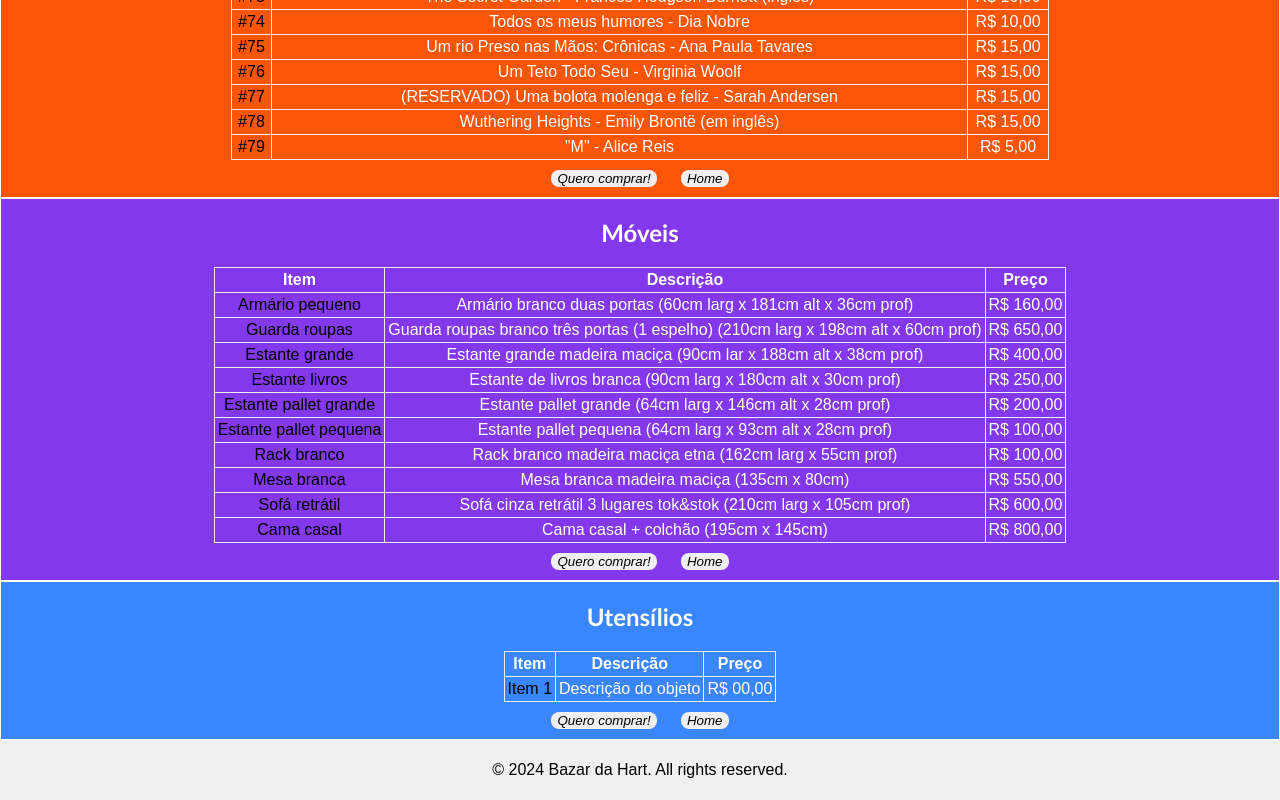
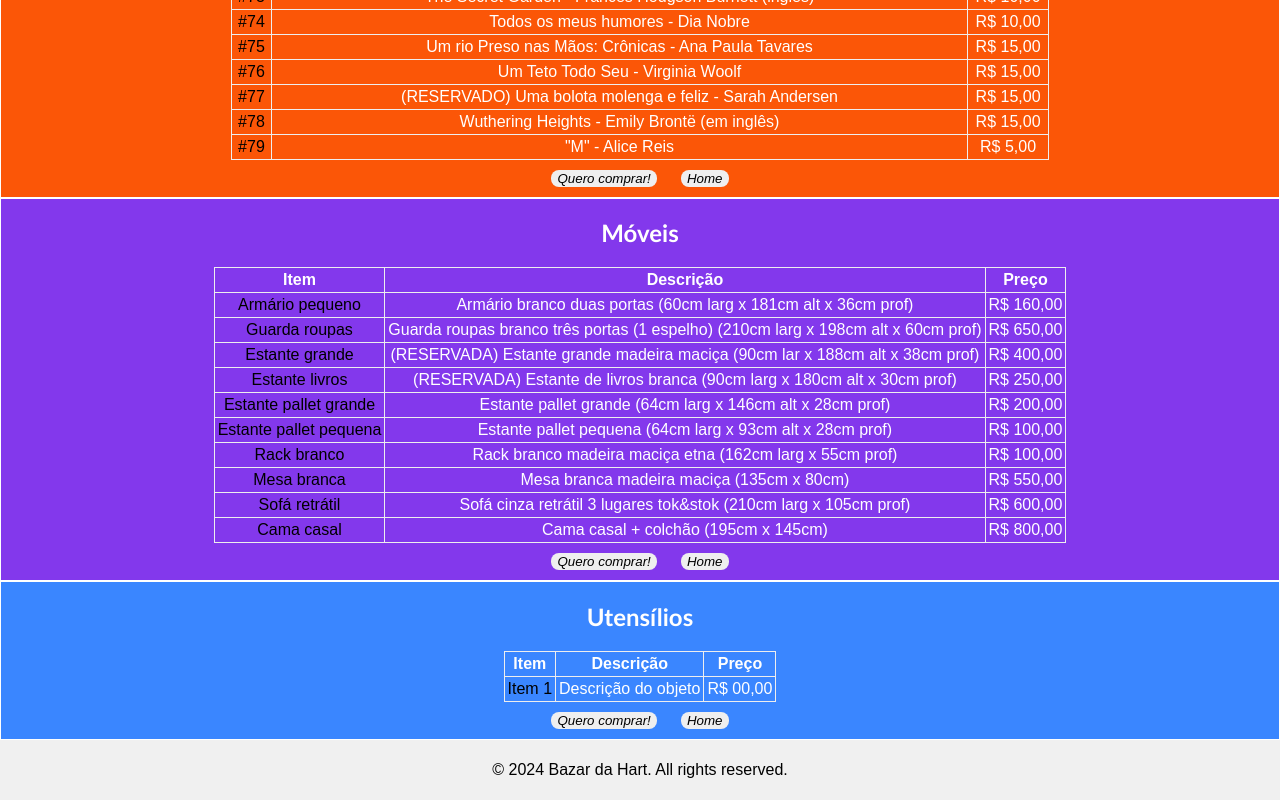
Before and after one commit to Hart-Luna/Bazar, a plain HTML site: page Vendas/index.html in a window 1280 px wide. Shown: the part 2540-3340 px from the top of the page. Drawn offline with Linux system fonts and the light colour scheme.

Commit message:
mov reserv

```diff
--- a/Vendas/index.html
+++ b/Vendas/index.html
@@ -723,14 +723,14 @@
                     <td>
                         <a href="Móveis/estante madeira.jpeg" target="_blank" alt="Estante madeira marrom">Estante grande</a>
                     </td>
-                    <td>Estante grande madeira maciça (90cm lar x 188cm alt x 38cm prof)</td>
+                    <td> (RESERVADA) Estante grande madeira maciça (90cm lar x 188cm alt x 38cm prof)</td>
                     <td>R$ 400,00</td>
                 </tr>
                 <tr>
                     <td>
                         <a href="Móveis/estante livros.jpeg" target="_blank" alt="Estante madeira branca">Estante livros</a>
                     </td>
-                    <td>Estante de livros branca (90cm larg x 180cm alt x 30cm prof)</td>
+                    <td>(RESERVADA) Estante de livros branca (90cm larg x 180cm alt x 30cm prof)</td>
                     <td>R$ 250,00</td>
                 </tr>
                 <tr>
```
